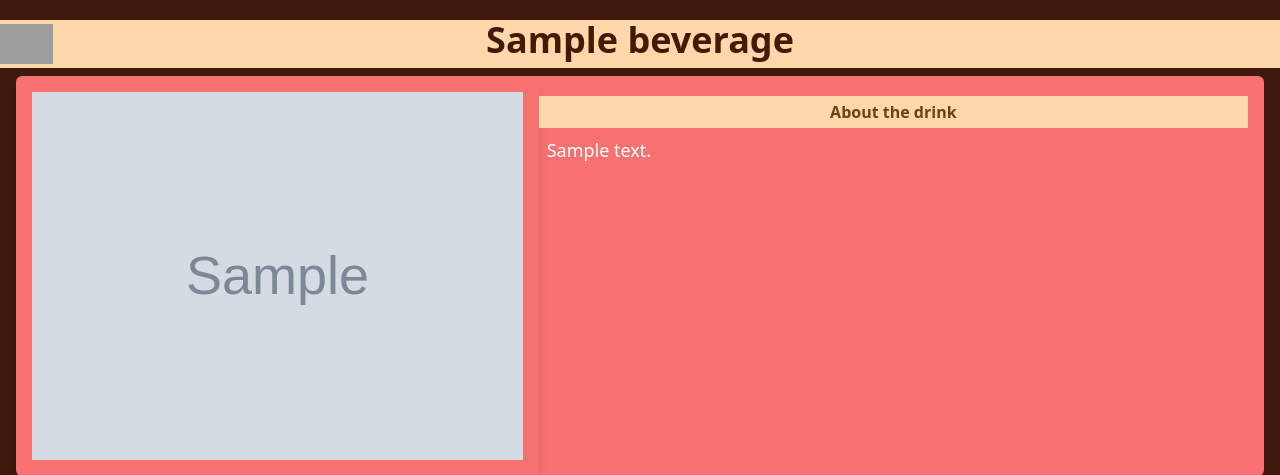
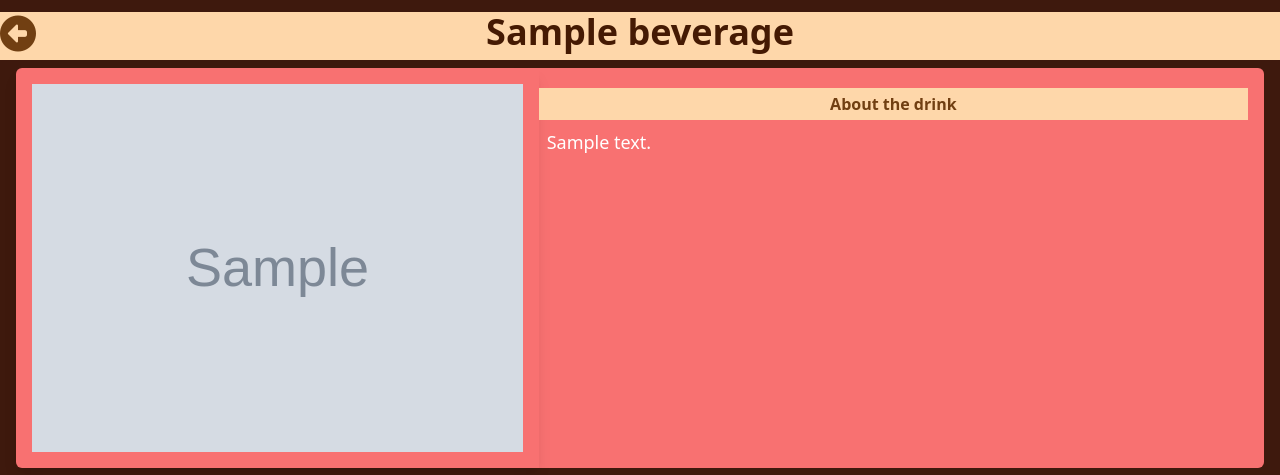
Before and after one commit to ishaan-ghub/CafeManager, a Django app: page /ishu/1/ in a window 1280 px wide. Shown: the top 475 px of the page. Run offline with Django 5.2, Linux system fonts and the light colour scheme; tables that the repository leaves empty hold one stand-in row (values such as "Sample post"); grey boxes marked "Sample" are stand-in pictures; some libraries are stand-ins or nearby versions; grey boxes are pictures that could not be loaded.

Commit message:
added some needed styling

```diff
--- a/ishu/templates/ishu/drink_detail.html
+++ b/ishu/templates/ishu/drink_detail.html
@@ -4,11 +4,9 @@ Drink details
 {% endblock %}
 
 {% block content %}
-<nav class='h-5'>
-    <button class='mt-5' onclick="goBack()">
-        <img class='h-10 w-full mt-1'
-            src="https://cdn-icons-png.freepik.com/256/4202/4202824.png?ga=GA1.1.1503402826.1722511264&semt=ais_hybrid"
-            alt="back button">
+<nav class='h-3'>
+    <button class='text-4xl text-yellow-900 hover:text-[43px] mt-[14px]' onclick="goBack()">
+        <i class="fa-solid fa-circle-left"></i>
     </button>
 </nav>
 <h2 class='text-4xl pb-2 text-center bg-orange-200 text-amber-950 font-bold'>{{drink.name}}
--- a/ishu/templates/ishu/ishuapp.html
+++ b/ishu/templates/ishu/ishuapp.html
@@ -11,17 +11,17 @@
         <a href="{% url 'home' %}">Home</a>
     </div>
 </nav>
-<h1 class= 'text-4xl text-amber-100 pb-2'>Welcome to the app🫡</h1>
+<h1 class= 'text-4xl text-amber-100 pb-2'>What would you like to have today ⬇️</h1>
 <div class= 'grid grid-cols-3 gap-5 text-slate-200 m-4 shadow-gray-'>
     {% for drink in drinks %}
-    <div class = 'p-2 backdrop-blur-md bg-white/10'>
+    <div class = 'p-2 backdrop-blur-md bg-white/10 hover:shadow-[0_0_5px_white]'>
         <img class= 'shadow-lg h-[63%] w-full' src="{{drink.image.url}}" alt="can't load image">
         <div class= 'block h-[25%]'>
             <h3 class= 'mt-5 font-semibold text-center text-2xl'>{{drink.name}}</h3>
             <h2 class= 'text-rose-700 text-lg bg-yellow-400 w-[50%] h-8 mt-5 text-center rounded-lg'>{{drink.prices}}</h2>
         </div>
         <a href="{% url "drink_detail" drink.id %}">
-            <button class= 'text-yellow-800 font-semibold bg-orange-200 w-[100%] inline-block py-1 rounded-md'>
+            <button class= 'text-yellow-800 font-semibold bg-orange-200 w-[100%] inline-block py-1 rounded-md hover:bg-amber-700 hover:text-white hover:font-semibold'>
                 View
             </button>
         </a>
--- a/templates/layout.html
+++ b/templates/layout.html
@@ -10,6 +10,7 @@
         default value
         {% endblock %}
     </title>
+    <link rel="stylesheet" href="https://cdnjs.cloudflare.com/ajax/libs/font-awesome/6.7.2/css/all.min.css" integrity="sha512-Evv84Mr4kqVGRNSgIGL/F/aIDqQb7xQ2vcrdIwxfjThSH8CSR7PBEakCr51Ck+w+/U6swU2Im1vVX0SVk9ABhg==" crossorigin="anonymous" referrerpolicy="no-referrer" />
     <link rel="stylesheet" href="{% static 'style.css' %}">
     {% tailwind_css %}
 </head>
```
